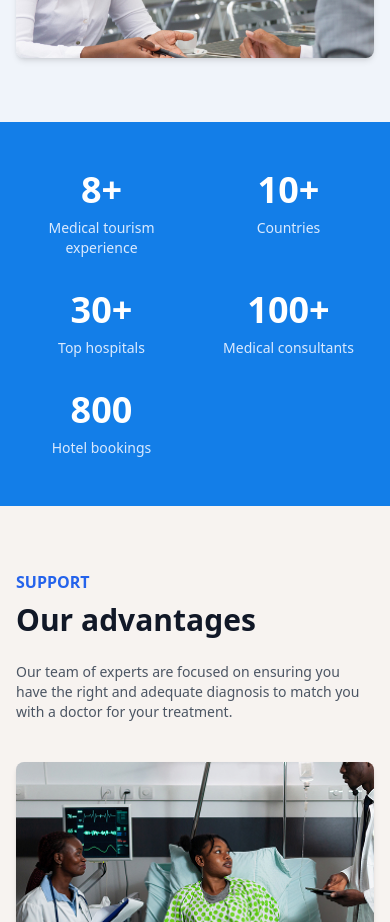
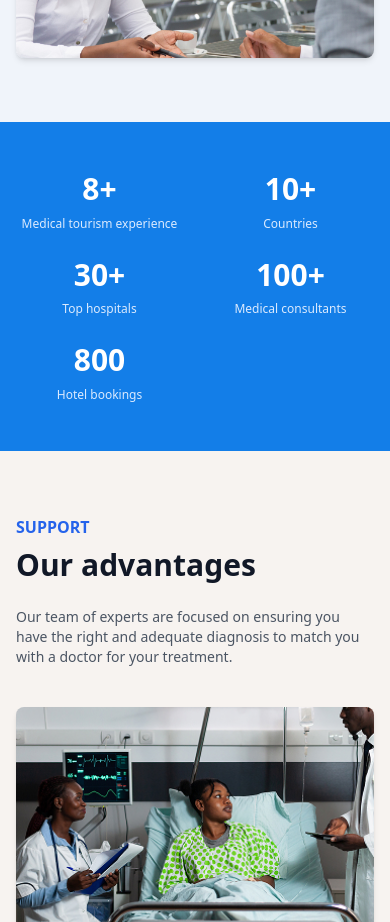
Before and after one commit to Binmuhammad001/healing-ways, a React (Vite) app: page / in a window 390 px wide. Shown: the part 880-1802 px from the top of the page. Built offline with nearby package versions, Linux system fonts and the light colour scheme.

Commit message:
Update statistics_sec.jsx

```diff
--- a/src/components/home/statistics_sec.jsx
+++ b/src/components/home/statistics_sec.jsx
@@ -1,24 +1,24 @@
-import React from 'react';
+import React from "react";
 
 export default function StatsSection() {
   const stats = [
-    { number: '8+', label: 'Medical tourism experience' },
-    { number: '10+', label: 'Countries' },
-    { number: '30+', label: 'Top hospitals' },
-    { number: '100+', label: 'Medical consultants' },
-    { number: '800', label: 'Hotel bookings' }
+    { number: "8+", label: "Medical tourism experience" },
+    { number: "10+", label: "Countries" },
+    { number: "30+", label: "Top hospitals" },
+    { number: "100+", label: "Medical consultants" },
+    { number: "800", label: "Hotel bookings" }
   ];
 
   return (
-    <section className="bg-[#137EE8] py-12 md:py-10">
-      <div className="container mx-auto px-6">
-        <div className="grid grid-cols-2 sm:grid-cols-3 lg:grid-cols-5 gap-8 md:gap-12">
+    <section className="bg-[#137EE8] py-12 md:py-16 overflow-x-hidden">
+      <div className="max-w-6xl mx-auto px-4 sm:px-6">
+        <div className="grid grid-cols-2 sm:grid-cols-3 lg:grid-cols-5 gap-6 sm:gap-8 md:gap-12">
           {stats.map((stat, index) => (
             <div key={index} className="text-center text-white">
-              <h3 className="text-4xl md:text-5xl lg:text-6xl font-bold mb-2">
+              <h3 className="text-3xl sm:text-4xl md:text-5xl lg:text-6xl font-bold mb-2 leading-tight">
                 {stat.number}
               </h3>
-              <p className="text-sm md:text-base text-blue-100 font-light">
+              <p className="text-xs sm:text-sm md:text-base text-blue-100 font-light">
                 {stat.label}
               </p>
             </div>
```
